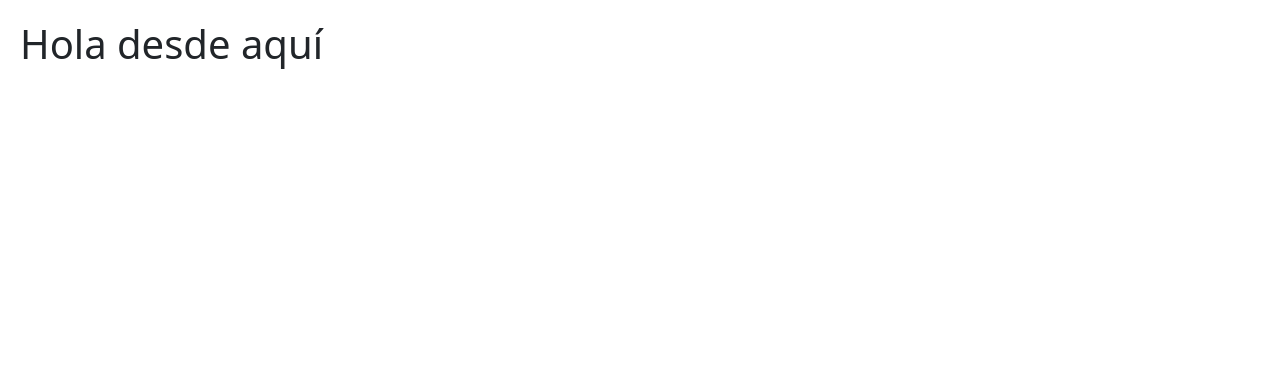
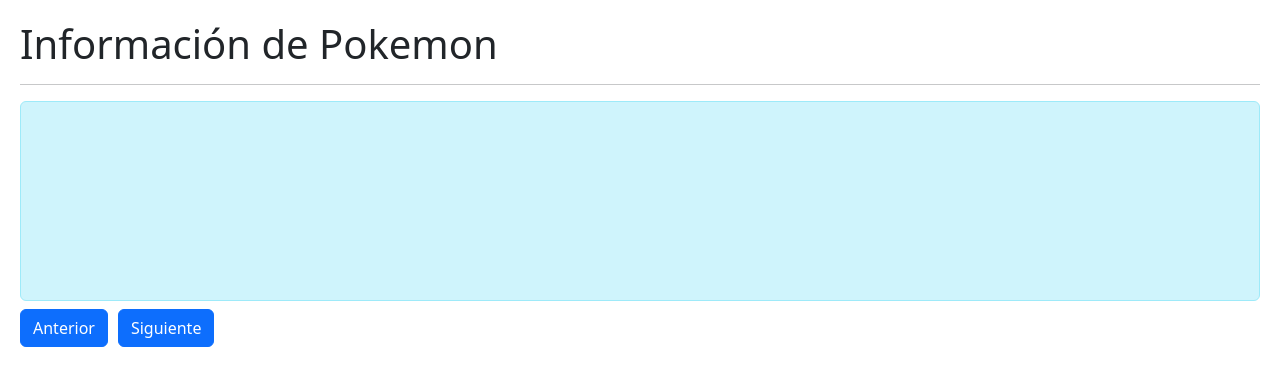
Before and after one commit to JrGustavo/05-hook-app, a React (Vite) app: page / in a window 1280 px wide. Shown: the top 386 px of the page. Built offline with nearby package versions, Linux system fonts and the light colour scheme; no server answers.

Commit message:
Update useFetch

```diff
--- /dev/null
+++ b/src/03-examples/LoadingMessage.jsx
@@ -0,0 +1,13 @@
+import React from 'react'
+
+export const LoadingMessage = () => {
+    return (
+  <section style={{ height: 200 }}
+     className="alert alert-info text-center p-0 m-0 d-flex align-items-center justify-content-center "
+
+
+  >
+
+  </section>
+    )
+}
--- a/src/03-examples/MultipleCustomHooks.jsx
+++ b/src/03-examples/MultipleCustomHooks.jsx
@@ -1,12 +1,55 @@
-import {useFetch} from "../hooks/index.js";
+
+
+import {useCounter, useFetch} from "../hooks/index.js";
+import {LoadingMessage} from "./LoadingMessage.jsx";
+import {PokemonCard} from "./PokemonCard.jsx";
 
 export const MultipleCustomHooks = () => {
 
-    useFetch()
+
+
+    const { counter, decrement, increment} = useCounter(1)
+    const {data, hasError, isLoading    } = useFetch(`https://pokeapi.co/api/v2/pokemon/${counter}'`)
 
     return (
         <>
-            <h1>Hola desde aquí</h1>
+            <h1>Información de Pokemon</h1>
+            <hr/>
+
+            {
+                isLoading
+                ? <LoadingMessage/>
+                : (
+                        <PokemonCard
+                        id ={counter}
+                        name={data.name}
+                        sprites={[
+                        data.sprites.front_default,
+                            data.sprites.front_shiny,
+                            data.sprites.back_default,
+                            data.sprites.back_shiny,
+                        ]}
+                        />
+                    )
+            }
+
+
+
+
+            <button
+                className="btn btn-primary mt-2"
+                onClick={ () => counter > 1 ? decrement(): null }
+            >
+                Anterior
+
+            </button>
+            <button
+                className="btn btn-primary mt-2"
+                onClick={ () => increment()}
+
+            >
+                Siguiente
+            </button>
 
         </>
     )
--- /dev/null
+++ b/src/03-examples/PokemonCard.jsx
@@ -0,0 +1,21 @@
+import React from 'react'
+
+export const PokemonCard = ({id, name, sprites = [] }) => {
+    return (
+        <section style={{height: 200}}>
+            <h2 className="text-capitalize">#{id} - {name} </h2>
+
+            {/* Imagenes */}
+
+            <div>
+                {
+                    sprites.map( sprite => (
+                        <img key={sprite} src={sprite} alt={name} />
+                    ))
+                }
+
+            </div>
+
+        </section>
+    )
+}
--- a/src/hooks/useFetch.js
+++ b/src/hooks/useFetch.js
@@ -1,53 +1,74 @@
-import {useEffect, useState} from 'react'
-import * as url from 'url'
+import {useEffect, useState} from "react";
 
+export const useFetch = (url) => {
 
-export const useFetch = () => {
-
-    const [state , setState] = useState({
-
+    const [state, setState] = useState({
         data: null,
         isLoading: true,
         hasError: false,
         error: null
-
     })
 
     useEffect(() => {
-        getFetch()
+        getFetch();
 
+    }, [url]);
 
-
-    }, []);
+    const setLoadingState = () => {
+        setState({
+            data: null,
+            isLoading: true,
+            hasError: false,
+            error: null
+        })
+    }
 
     const getFetch = async () => {
 
-        const resp = await fetch('https://pokeapi.co/api/v2/pokemon/ditto')
+        setLoadingState();
 
-        if (resp.ok) {
+        const resp = await fetch(url);
+
+        //Sleep
+
+        await new Promise(resolve => setTimeout(resolve, 1500) )
+
+        if (!resp.ok) {
         setState({
             data: null,
             isLoading: false,
             hasError: true,
             error: {
-                    code: resp.status,
-                    message: resp.statusText,
+                code:resp.status,
+                message:resp.statusText
             }
-            });
 
+        })
          return;
         }
 
-        const data = await resp.json();
+        const data = await resp.json()
         setState({
-            data,
+            data: data,
             isLoading: false,
             hasError: false,
             error: null,
+
         })
 
-        console.log({data});
+        // Manejo de cache
+
+
+
 
     }
 
+    return {
+        data: state.data,
+        isLoading: state.isLoading,
+        hasError: state.hasError,
+        error: state.error
     }
+
+
+}
```
Lines whose indentation alone changed are shown as unchanged.
